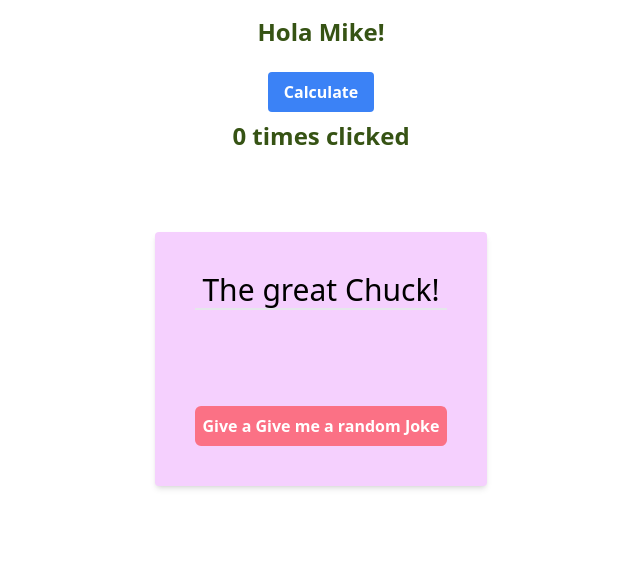
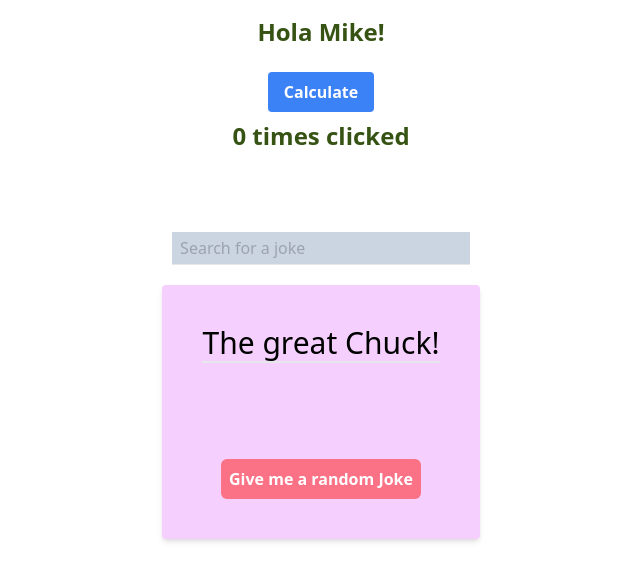
Before and after one commit to michaeljohannesmeier/code-exercises, a Vue app in the folder project-1/: page / in a window 1280 px wide. Shown: the top 580 px of the page, without its empty margins (319-959 px from the left). Built offline with nearby package versions, Linux system fonts and the light colour scheme.

Commit message:
issue 5: I don't quite understand what to do with the loop to call the first 3 jokes.
This is what I have done so far.

```diff
--- a/project-1/src/App.vue
+++ b/project-1/src/App.vue
@@ -1,16 +1,22 @@
 <template>
   <div class="container flex flex-col items-center">
+    <div class="flex flex-col items-center">
       <h1 class="text-2xl font-semibold text-lime-900 mt-4">Hola Mike!</h1>
       <button class="bg-blue-500 hover:bg-blue-700 text-white font-bold py-2 px-4 rounded mt-6"
         @click="state.count++">Calculate</button>
       <p class="text-2xl font-semibold text-lime-900 mt-2">{{ state.count }} times clicked</p>
+    </div>
 
-    <div class="joke-container mt-20 bg-fuchsia-200 rounded p-10 mx-10 text-center shadow-md">
+    <div class="flex flex-col items-center">
+      <input type="text" placeholder="Search for a joke" v-mode="searchQuery" @input="searchForJokes"
+        class="px-2 py-1 w-3/4 text-black mt-20 bg-slate-300 border-b focus:border-slate-600 focus:outline-none focus:shadow-md">
+      <!-- <p v-if="!serverError && jokesSearchResult.lenth === 0">No result match, try again</p> -->
+      <div class="joke-container mt-5 bg-fuchsia-200 rounded p-10 mx-10 text-center shadow-md">
         <h2 class="text-3xl border-b-2">The great Chuck!</h2>
         <h3 class="text-2xl mt-10 text-black">{{ state.joke }}</h3>
-      <button class="bg-rose-400 hover:bg-rose-500 text-white font-bold p-2 rounded-md mt-14"
-        @click="getRandomJoke">Give a
+        <button class="bg-rose-400 hover:bg-rose-500 text-white font-bold p-2 rounded-md mt-14" @click="getRandomJoke">
           Give me a random Joke</button>
+      </div>
     </div>
   </div>
 </template>
@@ -19,8 +25,13 @@
 import { reactive } from 'vue'
 import axios from 'axios'
 
+
 const state = reactive({ count: 0, joke: null, randomNumber: null })
 const jokeAPI = 'https://api.chucknorris.io/jokes/random'
+
+const searchQuery = reactive("")
+const queryTimeout = reactive(null)
+const jokesSearchResult = reactive(null)
 
 const getRandomJoke = async () => {
   const result = await axios(jokeAPI)
@@ -38,4 +49,19 @@ const getRandomJoke = async () => {
 //     state.joke = res.data.value;
 //   });
 // };
+
+const searchForJokes = async () => {
+  clearTimeout(queryTimeout.value)
+  queryTimeout.value = setTimeout(async () => {
+    if (searchQuery.value !== "") {
+      const result = await axios(`https://api.chucknorris.io/jokes/search?query=${searchQuery.value}`)
+      jokesSearchResult.value = result.data.value
+      console.log(jokesSearchResult.value)
+    }
+
+    return
+
+  }, 600)
+}
+
 </script>
```
Lines whose indentation alone changed are shown as unchanged.
